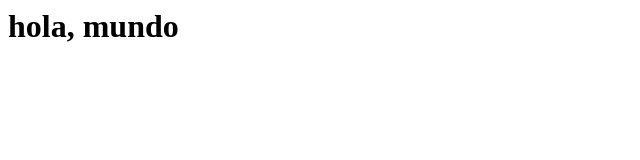
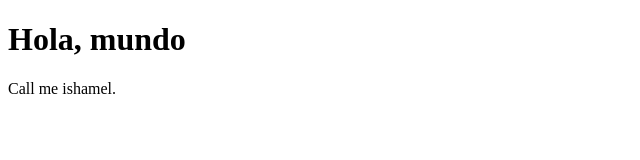
Before and after one commit to juanfelipecm/lewebsite, a plain HTML site: page index.html in a window 1280 px wide. Shown: the whole page, without its empty margins (0-640 px from the left). Drawn offline with Linux system fonts and the light colour scheme.

Commit message:
Add some HTML structure

```diff
--- a/index.html
+++ b/index.html
@@ -1 +1,12 @@
-<h1>hola, mundo</h1>
+<!DOCTYPE html>
+<html lang="en">
+<head>
+    <meta charset="UTF-8">
+    <meta name="viewport" content="width=device-width, initial-scale=1.0">
+    <title>Document</title>
+</head>
+<body>
+    <h1>Hola, mundo</h1>
+    <p>Call me ishamel.</p>
+</body>
+</html>
```
